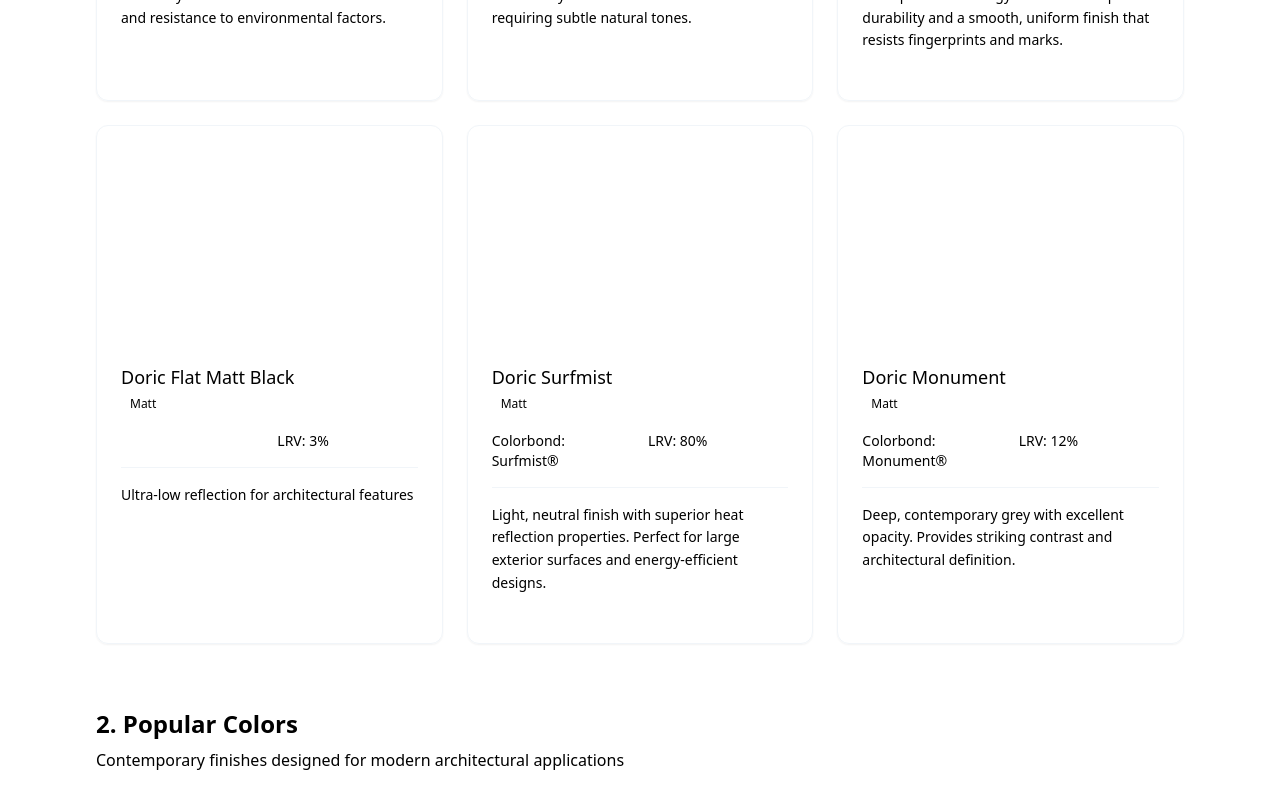
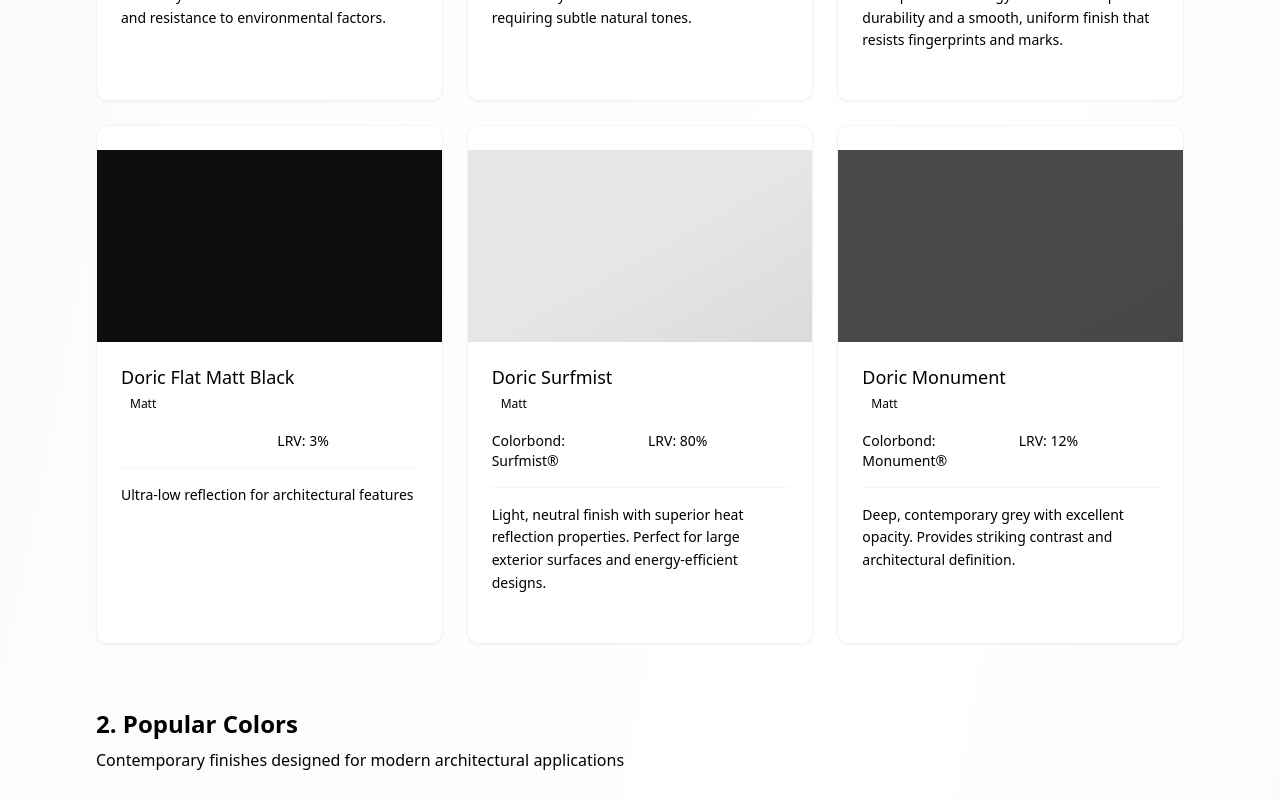
Before and after one commit to harmonics12/Doric-Standard-Surface-Finish-Range, a Next.js app: page / in a window 1280 px wide. Shown: the part 1420-2220 px from the top of the page. Built offline with nearby package versions, Linux system fonts and the light colour scheme.

Commit message:
fix: restore color swatches and target overlay more selectively + disable webpack optimizations

```diff
--- a/next.config.ts
+++ b/next.config.ts
@@ -18,7 +18,13 @@
   // Disable problematic CSS optimizations
   experimental: {
     optimizeCss: false,
-  }
+    optimizePackageImports: [],
+  },
+  // Disable webpack optimizations that might affect CSS
+  webpack: (config) => {
+    config.optimization.splitChunks = false;
+    return config;
+  },
 };
 
 export default nextConfig;
--- a/src/app/globals.css
+++ b/src/app/globals.css
@@ -130,17 +130,7 @@
 }
 
 @layer base {
-  /* Remove all visual effects */
-  * {
-    filter: none !important;
-    backdrop-filter: none !important;
-    mask: none !important;
-    clip-path: none !important;
-    mix-blend-mode: normal !important;
-    @apply border-border outline-ring/50;
-  }
-
-  /* Force remove any overlays */
+  /* Remove only backdrop filters and overlays, preserve functionality */
   html, body {
     filter: none !important;
     backdrop-filter: none !important;
@@ -148,12 +138,13 @@
     opacity: 1 !important;
   }
 
-  /* Remove any pseudo-element overlays */
-  *::before,
-  *::after {
+  /* Target only overlay-related pseudo-elements, not all */
+  [class*="overlay"]::before,
+  [class*="overlay"]::after,
+  [class*="backdrop"]::before,
+  [class*="backdrop"]::after {
     display: none !important;
     content: none !important;
-    background: none !important;
   }
 
   /* Remove common overlay patterns */
@@ -169,12 +160,14 @@
     visibility: hidden !important;
   }
 
-  /* Force visibility on all elements */
-  div, section, main, article, header, nav, aside, footer {
-    filter: none !important;
-    backdrop-filter: none !important;
-    opacity: 1 !important;
-    background: transparent !important;
+  /* Force remove any full-page overlays */
+  div[style*="position: fixed"],
+  div[style*="position: absolute"][style*="top: 0"][style*="left: 0"] {
+    z-index: -1 !important;
+  }
+
+  * {
+    @apply border-border outline-ring/50;
   }
 
   body {
@@ -186,7 +179,6 @@
   h1, h2, h3, h4, h5, h6, p, div, span, a {
     color: black !important;
     opacity: 1 !important;
-    filter: none !important;
   }
 
   /* Ensure main content is visible */
```
